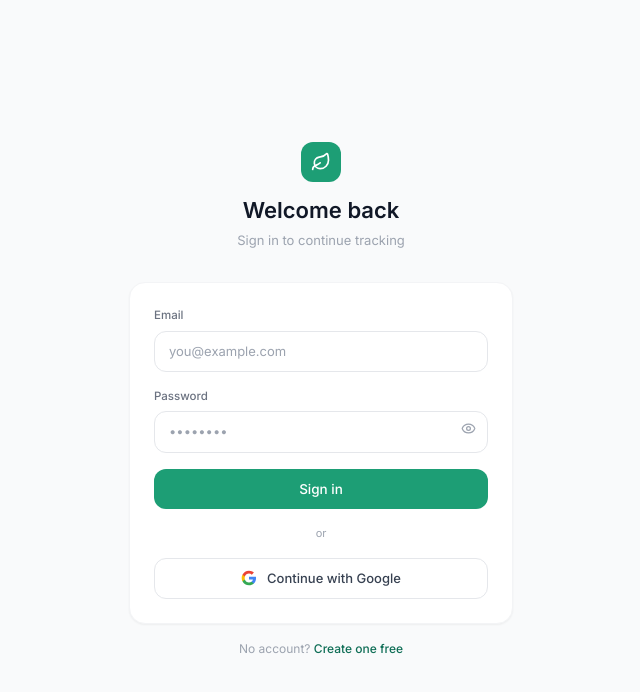
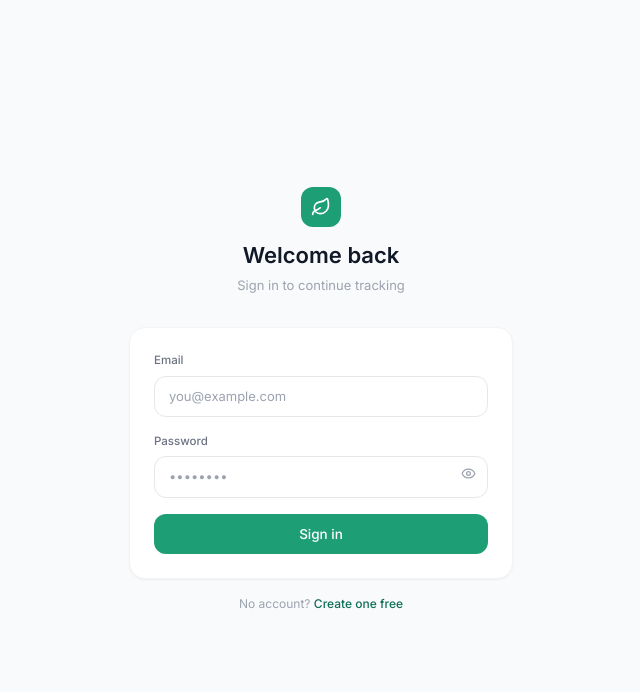
Before and after one commit to HERMON19DP/MacroMind, a React (Vite) app in the folder macromind-frontend/: page /login in a window 1280 px wide. Shown: the top 692 px of the page, without its empty margins (319-959 px from the left). Built offline with nearby package versions, Linux system fonts and the light colour scheme.

Commit message:
disabled google sign-in option and water loggig page for now

```diff
--- a/macromind-frontend/src/App.jsx
+++ b/macromind-frontend/src/App.jsx
@@ -25,7 +25,7 @@
             <Route path="/chat" element={<Chat />} />
             <Route path="/reports" element={<Reports />} />
             <Route path="/weight" element={<Weight />} />
-            <Route path="/water" element={<Water />} />
+            {/* <Route path="/water" element={<Water />} /> water page is diabled for now */}
             {/* <Route path="/favorites" element={<Favorites />} /> favorites page is disabled for now */}
             <Route path="/settings" element={<Settings />} />
           </Route>
--- a/macromind-frontend/src/components/Sidebar.jsx
+++ b/macromind-frontend/src/components/Sidebar.jsx
@@ -18,7 +18,7 @@
   { label: "AI Chat", to: "/chat", icon: MessageSquare },
   { label: "Reports", to: "/reports", icon: BarChart2 },
   { label: "Weight", to: "/weight", icon: Scale },
-  { label: "Water", to: "/water", icon: Droplets },
+  // { label: "Water", to: "/water", icon: Droplets }, is disabled for now
   // Favorites page is disabled for now.
 ];
 
--- a/macromind-frontend/src/pages/Login.jsx
+++ b/macromind-frontend/src/pages/Login.jsx
@@ -101,7 +101,7 @@
             </button>
           </form>
 
-          <div className="relative my-4">
+          {/* <div className="relative my-4">
             <div className="absolute inset-0 flex items-center">
               <div className="w-full border-t border-gray-100" />
             </div>
@@ -130,7 +130,7 @@
               />
             </svg>
             Continue with Google
-          </button>
+          </button> */}
         </div>
 
         <p className="text-center text-[12px] text-gray-400 mt-4">
```
